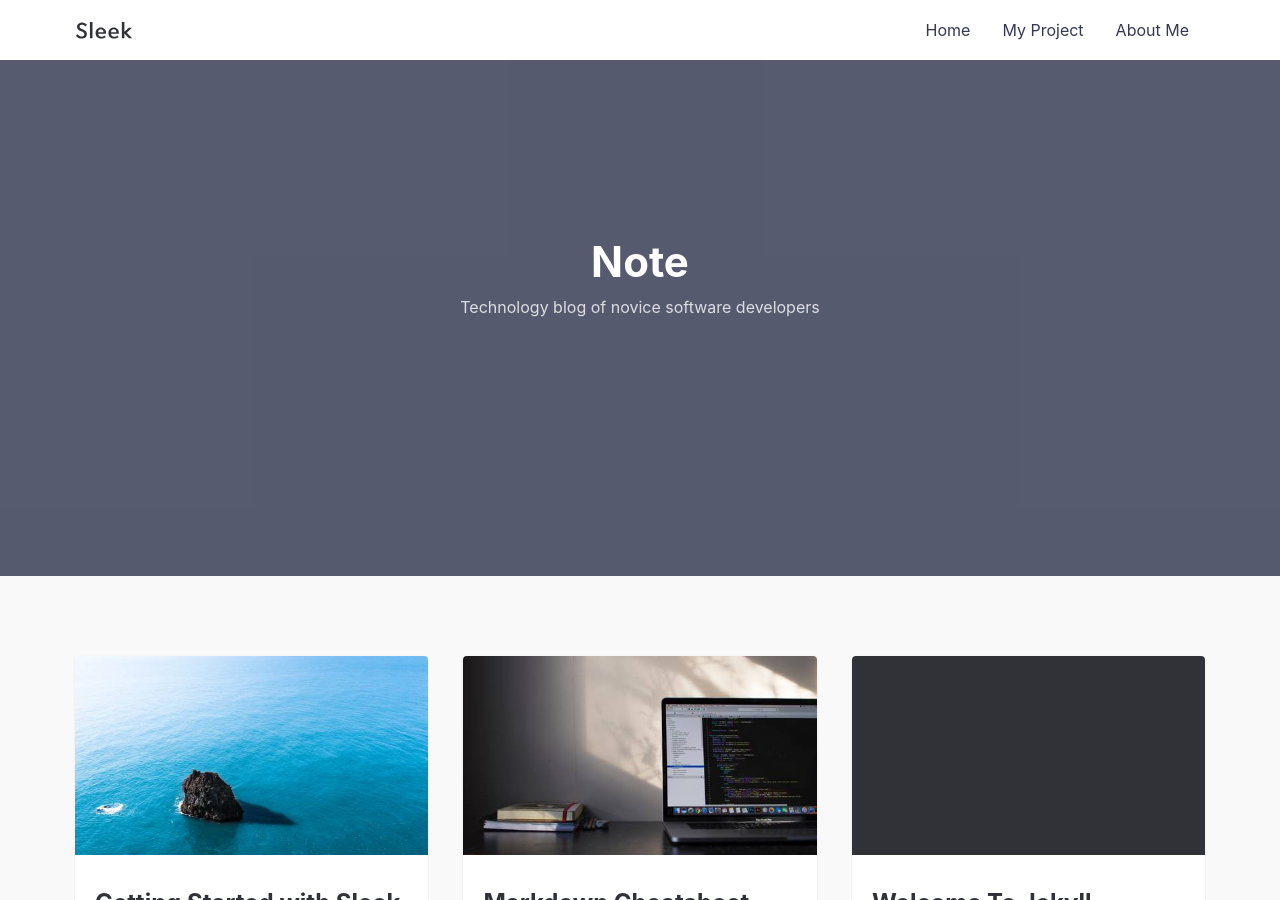
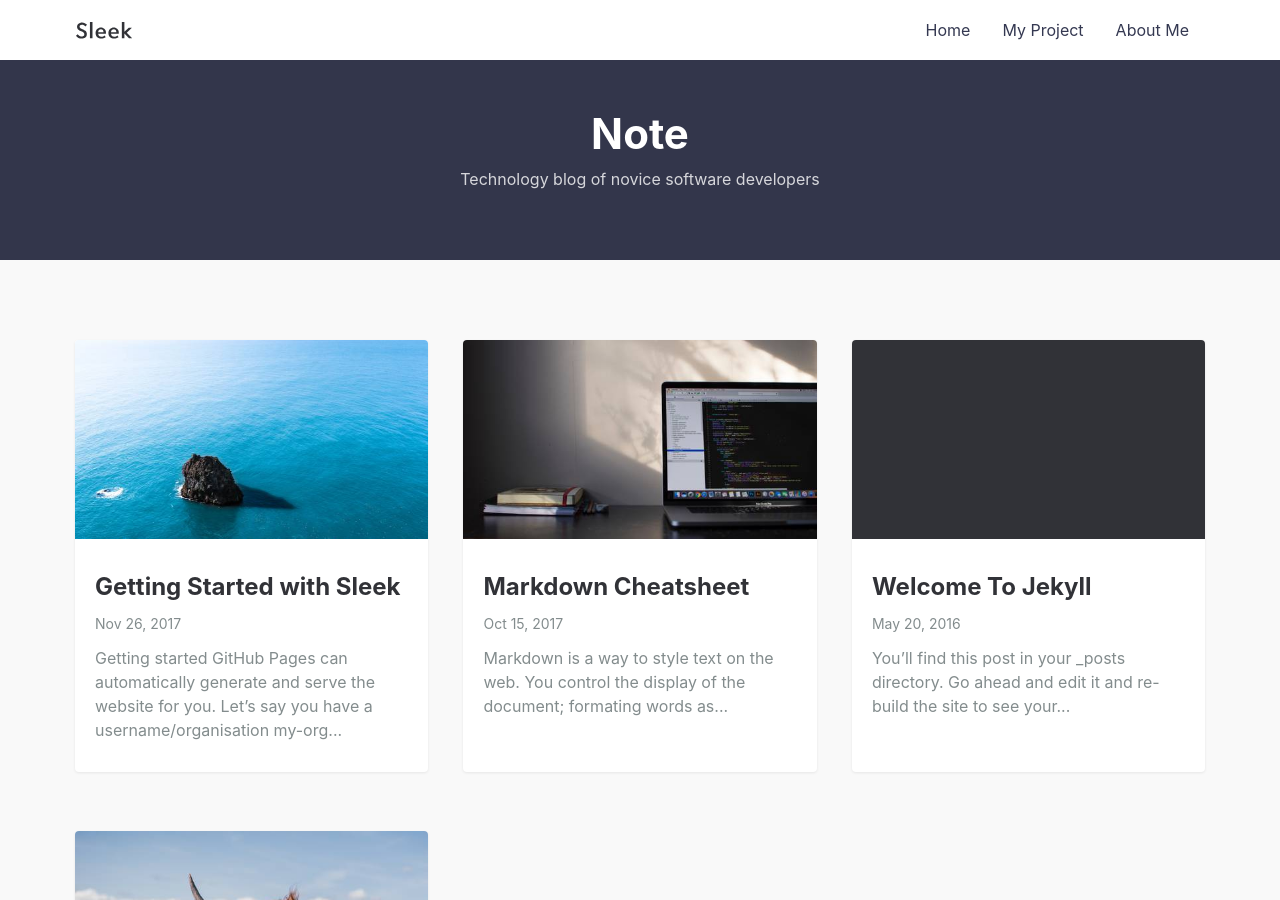
Before and after one commit to yusoojeong/yusoojeong.github.io, a Jekyll site: the page built from index.md, in a window 1280 px wide and 900 px high. Built offline with Jekyll 4.4.1, drawn with Linux system fonts in a browser that asks for light colours.

Commit message:
[Edit] top

```diff
--- a/_layouts/default.html
+++ b/_layouts/default.html
@@ -18,7 +18,8 @@ layout: compress
 
     {% include header.html %}
 
-    <div class="hero lazyload">
+    <!-- <div class="hero lazyload"> -->
+    <div class="hero--small">
       <div class="hero__wrap">
         <h1 class="hero__title">Note</h1>
         <p class="hero__meta">Technology blog of novice software developers</p>
--- a/_layouts/project.html
+++ b/_layouts/project.html
@@ -18,7 +18,8 @@ layout: compress
 
     {% include header.html %}
 
-    <div class="hero lazyload">
+    <!-- <div class="hero lazyload"> -->
+    <div class="hero--small">
       <div class="hero__wrap">
         <h1 class="hero__title">My Project</h1>
         <p class="hero__meta">The page I've posted about projects I've been working on</p>
```
